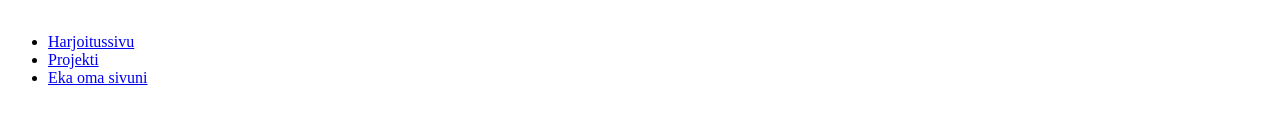
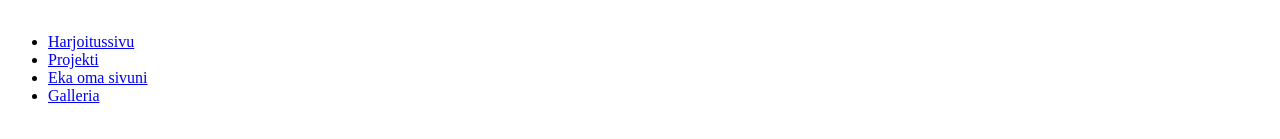
Before and after one commit to Stygord/stygord.github.io, a plain HTML site: page index.html in a window 1280 px wide. Shown: the part 539-678 px from the top of the page. Drawn offline with Linux system fonts and the light colour scheme.

Commit message:
Galleria

```diff
--- a/index.html
+++ b/index.html
@@ -28,6 +28,7 @@
         <li><a href="Harjoitussivu.html" target="_blank">Harjoitussivu</a></li>
         <li><a href="Projekti.html" target="_blank">Projekti</a></li>
         <li><a href="Jannen palkintovitriini.html" target="_blank">Eka oma sivuni</a></li>
+        <li><a href="galleria/galleria.html" target="_blank">Galleria</a></li>
     </ul>
 </body>
 </html>
```
